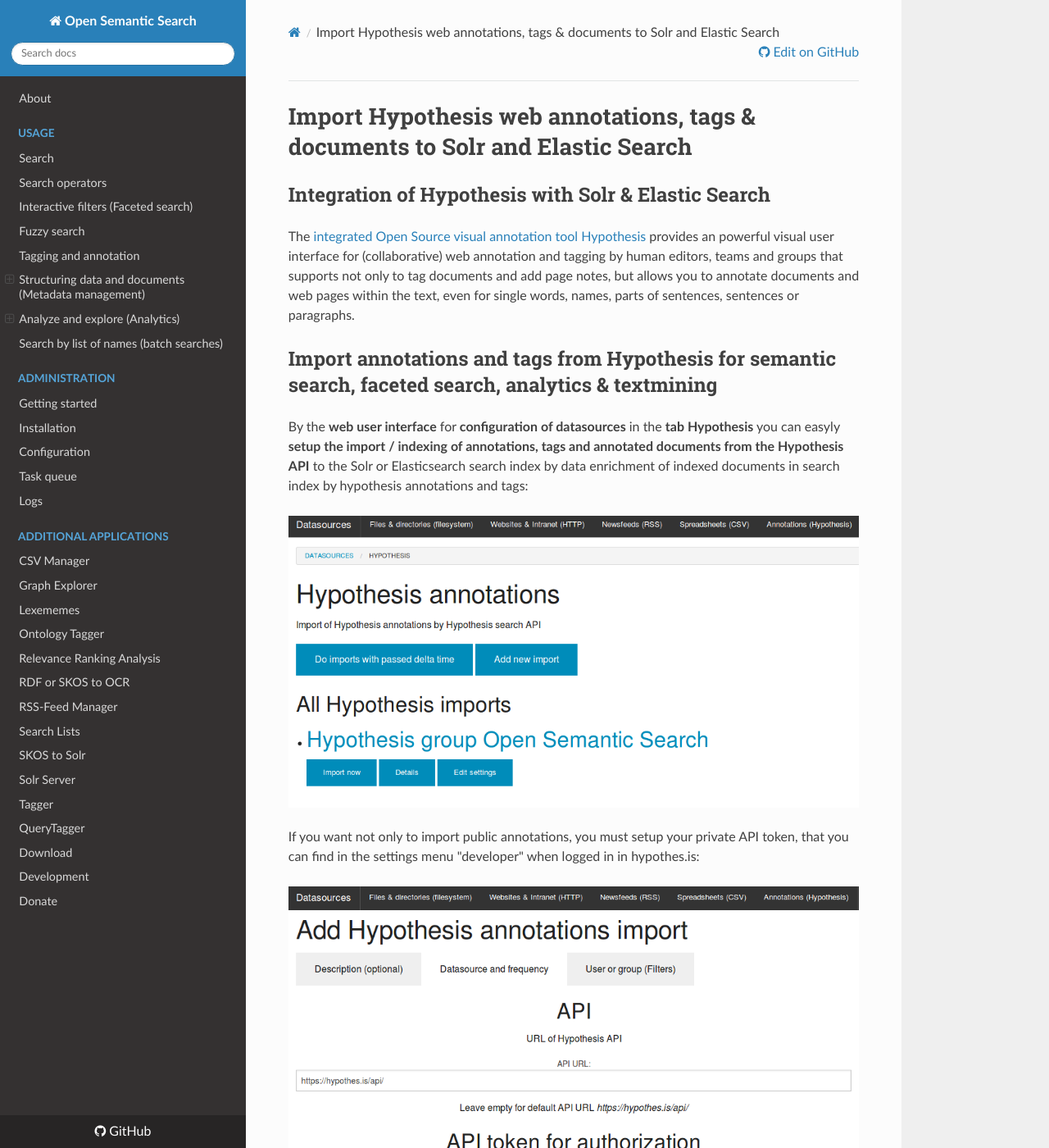
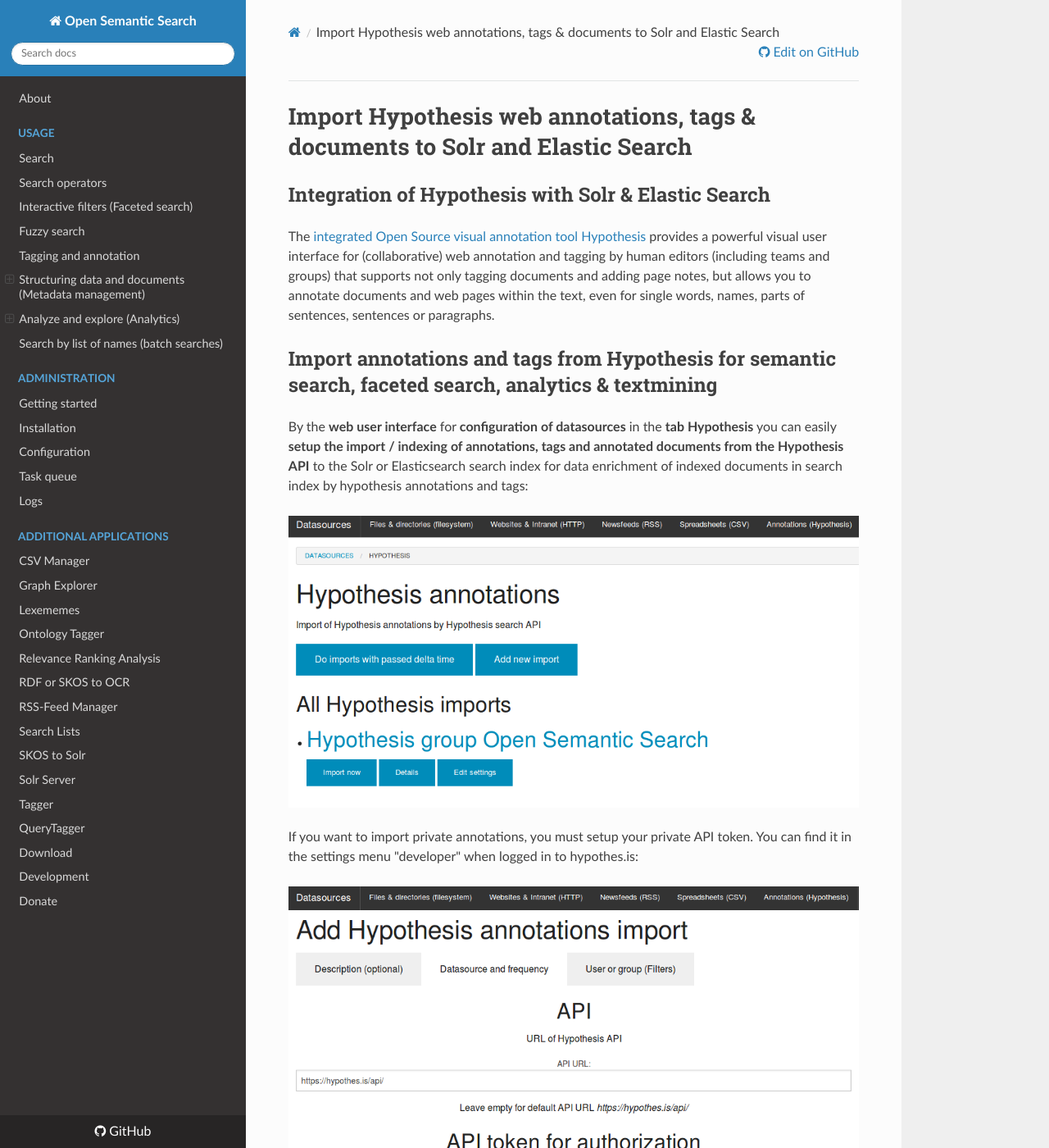
Before and after one commit to opensemanticsearch/open-semantic-search, an MkDocs documentation site: the page built from docs/connector/hypothesis/README.md, in a window 1280 px wide and 1400 px high. Shown: the whole window at 82% size. Built offline with MkDocs 1.6.1, drawn with Linux system fonts in a browser that asks for light colours; nearby versions of some CDN libraries; some of the changed text lies outside the part shown.

Commit message:
Updates to docs

```diff
--- a/docs/connector/hypothesis/README.md
+++ b/docs/connector/hypothesis/README.md
@@ -9,45 +9,36 @@
 
 ## Integration of Hypothesis with Solr & Elastic Search
 
-
-The [integrated Open Source visual annotation tool](../../doc/datamanagement/annotation/hypothesis) [Hypothesis](https://hypothes.is) provides an powerful visual user interface for (collaborative) web annotation and tagging by human editors, teams and groups that supports not only to tag documents and add page notes, but allows you to annotate documents and web pages within the text, even for single words, names, parts of sentences, sentences or paragraphs.
-
+The [integrated Open Source visual annotation tool](../../doc/datamanagement/annotation/hypothesis) [Hypothesis](https://hypothes.is) provides a powerful visual user interface for (collaborative) web annotation and tagging by human editors (including teams and groups) that supports not only tagging documents and adding page notes, but allows you to annotate documents and web pages within the text, even for single words, names, parts of sentences, sentences or paragraphs.
 
 ## Import annotations and tags from Hypothesis for semantic search, faceted search, analytics & textmining
 
-
-
-By the **web user interface** for **configuration of datasources** in the **tab Hypothesis** you can easyly **setup the import / indexing of annotations, tags and annotated documents from the Hypothesis API** to the Solr or Elasticsearch search index by data enrichment of indexed documents in search index by hypothesis annotations and tags:
+By the **web user interface** for **configuration of datasources** in the **tab Hypothesis** you can easily **setup the import / indexing of annotations, tags and annotated documents from the Hypothesis API** to the Solr or Elasticsearch search index for data enrichment of indexed documents in search index by hypothesis annotations and tags:
 
 ![](../../screenshots/hypothesis_import.png)
 
-If you want not only to import public annotations, you must setup your private API token, that you can find in the settings menu "developer" when logged in in hypothes.is:
+If you want to import private annotations, you must setup your private API token. You can find it in the settings menu "developer" when logged in to hypothes.is:
 
 ![](../../screenshots/hypothesis_config.png)
+
 ## Filters
-
 
 In the tab filter(s) you can set from which user or group annotations should be imported. If you are using the public hypothesis web service, you must set such a filter to prevent import of all public annotations from all users of the web service.
 
 ## Full text search in document content with annotations and text
 
-
 After setup of Hypothesis as a datasource and the first run of the import you can search with full text search the full document content combined/enriched with your notes and tags.
 
 ## Faceted search and interactive filters by Hypothesis tags
-
 
 Additionally you get interactive filters for faceted search, text analytics and text mining by your hypothes.is tags.
 
 ## Automatic named entity recognition / named entity extraction for tagged or annotated documents and web pages
 
-
 Additionally automatic analysis like Named Entity Recognition / automatic extraction of persons, organizations and places by machine learning will be done automatically for documents and web pages you tagged with Hypothesis.
 
 ## Limitations
 
-
-
-Since hypothesis doesn't support an export to standards like RDF for export (yet?), there is an own plugin for the hypothesis API. The plugin is in early development, so there are some limitations yet:
+Since Hypothesis doesn't support an export to standards like RDF (yet?), there is another plugin for the hypothesis API. The plugin is in early development, so there are some limitations yet:
 
 Until implementation of API paging within the next weeks, the plugin imports only the last 200 annotations per user or group. So you have to set the delta time to a period where your last annotations are within this limit.
```
Also changed, not shown: docs/connector/files/README.md (+8 -14 lines).
